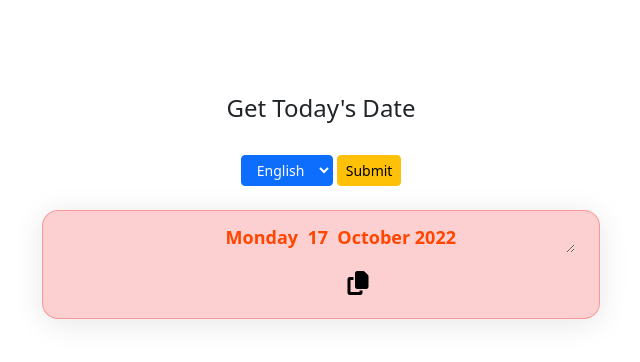
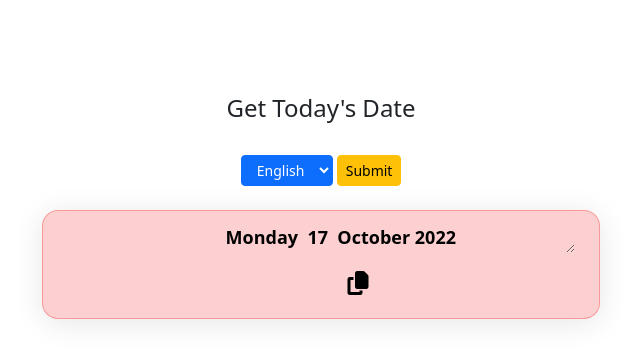
Before and after one commit to MalombaKevin/Sikupedia, a plain HTML site: page index.html in a window 1280 px wide. Shown: the whole page, without its empty margins (319-959 px from the left). Drawn offline with nearby package versions, Linux system fonts and the light colour scheme.

```diff
--- a/index.html
+++ b/index.html
@@ -43,7 +43,7 @@
         <div class="dates">
           <!-- <p id="dates"></p> -->
           <form action="" align="center">
-          <textarea name="" id="dates" cols="30" rows="1" style="color:orangered; font-weight:bold;font-size:large;"></textarea><br>
+          <textarea name="" id="dates" cols="30" rows="1" style="font-weight:bold;font-size:large;"></textarea><br>
           <a class="btn" onclick="copyPaste()" id="btn" style="color:black; font-size: x-large;outline:none; border:none"><i class="fa-solid fa-copy"></i></a>
         </form>
 
```
